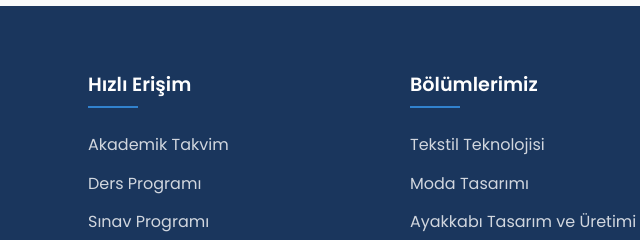
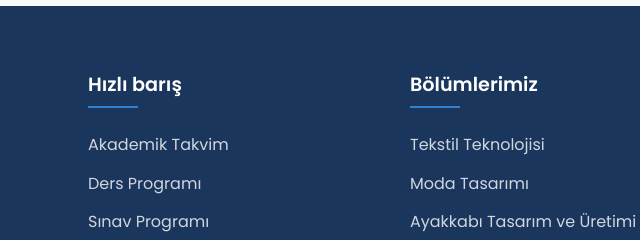
Before and after one commit to barsstkn/nacimyo, a plain HTML site: page index.html in a window 1280 px wide. Shown: the part 2494-2734 px from the top of the page, 254-894 px from the left. Drawn offline with Linux system fonts and the light colour scheme.

Commit message:
barısss

```diff
--- a/index.html
+++ b/index.html
@@ -1312,7 +1312,7 @@
             </ul>
           </div>
           <div class="footer-column">
-            <h3>Hızlı Erişim</h3>
+            <h3>Hızlı barış</h3>
             <ul class="footer-links">
               <li><a href="#">Akademik Takvim</a></li>
               <li><a href="#">Ders Programı</a></li>
```
